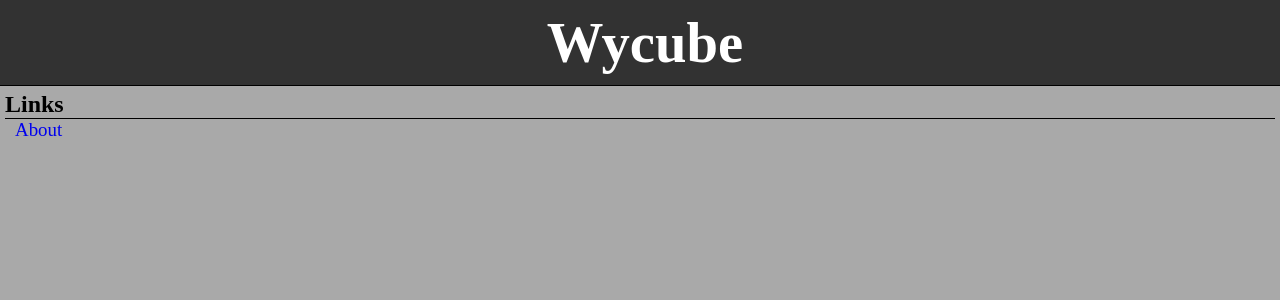
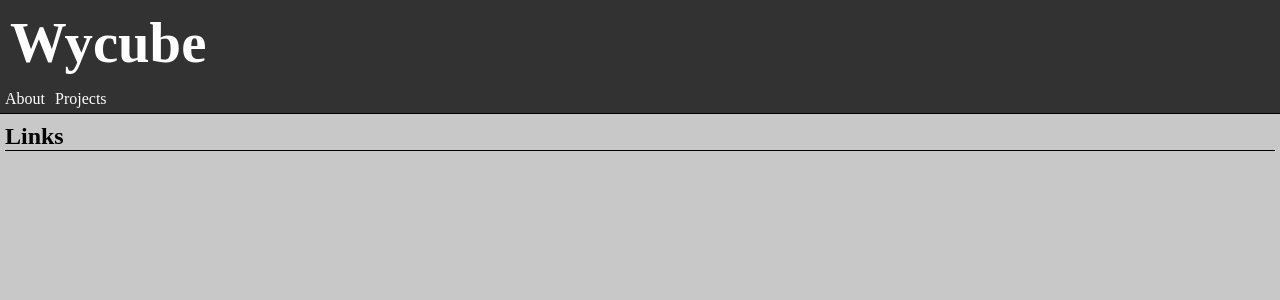
Before and after one commit to Wycube/wycube.github.io, a Jekyll site: the page built from index.html, in a window 1280 px wide. Shown: the top 300 px of the page. Built offline with Jekyll 4.4.1, drawn with Linux system fonts in a browser that asks for light colours.

Commit message:
Adjusted the layout and added navigation

```diff
--- a/404.html
+++ b/404.html
@@ -17,6 +17,12 @@ layout: null
   }
 </style>
 
+
+<head>
+	<meta charset="utf-8">
+	<meta name="viewport" content="width=device_width, initial-scale=1">
+</head>
+
 <div class="container">
   <h1>404</h1>
 
--- a/_layouts/default.html
+++ b/_layouts/default.html
@@ -6,9 +6,13 @@
 		<meta name="viewport" content="width=device_width, initial-scale=1">
 	</head>
 	<body>
-		<div>
+		<header>
 			<h1><a  href="/">Wycube</a></h1>
-		</div>
+		</header>
+		<nav>
+			<a class="nav-button" href="/about">About</a>
+			<a class="nav-button" href="/projects">Projects</a>
+		</nav>
 		{{ content }}
 	</body>
 </html>
--- a/index.html
+++ b/index.html
@@ -8,5 +8,4 @@ permalink: /
 </head>
 <main>
 	<h2>Links</h2>
-	<a href="about">About</a>
 </main>
--- a/style.css
+++ b/style.css
@@ -1,5 +1,5 @@
 	* {
-		background-color: darkgray;
+		background-color: rgb(200, 200, 200);
 		box-sizing: border-box;
 		outline: none;
 		padding: 0em;
@@ -11,23 +11,59 @@
 		font-size: 100%;
 	}
 
-	  div {
+	header {
 		padding: 10px 0px 10px 10px;
-		border-bottom: 1px solid black;
+		border: none;
 		background-color: rgb(50, 50, 50);
 	}
 
-	  div > h1 {
+	@media screen and (max-width: 640px) {
+		header > h1 {
+			text-align: center;
+		}
+	}
+
+	header > h1 {
 		font-size: 1.5cm;
 		color: white;
-		text-align: center;
 		background-color: inherit;
 	}
 
-	  div > h1 > a {
+	header > h1 > a {
 		text-decoration: none;
 		color: white;
 		background-color: inherit;
+	}
+
+	nav {
+		padding: 0px;
+		border-bottom: 1px solid black;
+		background-color: rgb(50, 50, 50);
+		display: inline-block;
+		width: 100%;
+	}
+
+	nav > a {
+		text-decoration: none;
+	}
+
+	.nav-button {
+		background-color: inherit;
+		color: rgb(255, 255, 255);
+		display: inline-block;
+		border: none;
+		padding: 5px;
+		float: left;
+	}
+
+	.nav-button:hover {
+		background-color: rgb(25, 25, 25);
+		color: rgb(240, 240, 240);
+	}
+
+	.nav-button:active {
+		background-color: rgb(100, 100, 100);
+		color: rgb(255, 255, 255);
 	}
 
 	main {
```
Lines whose indentation alone changed are shown as unchanged.
